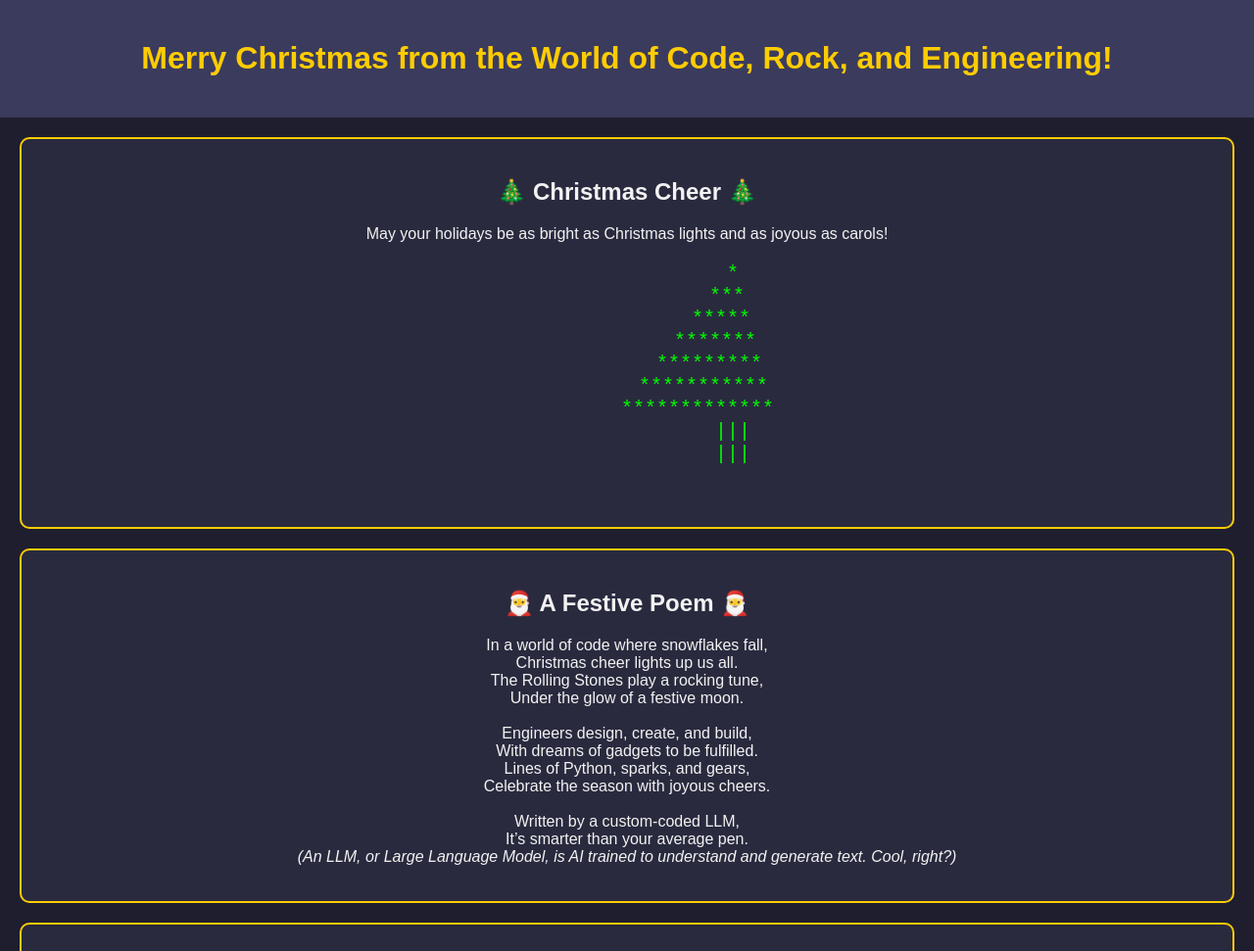
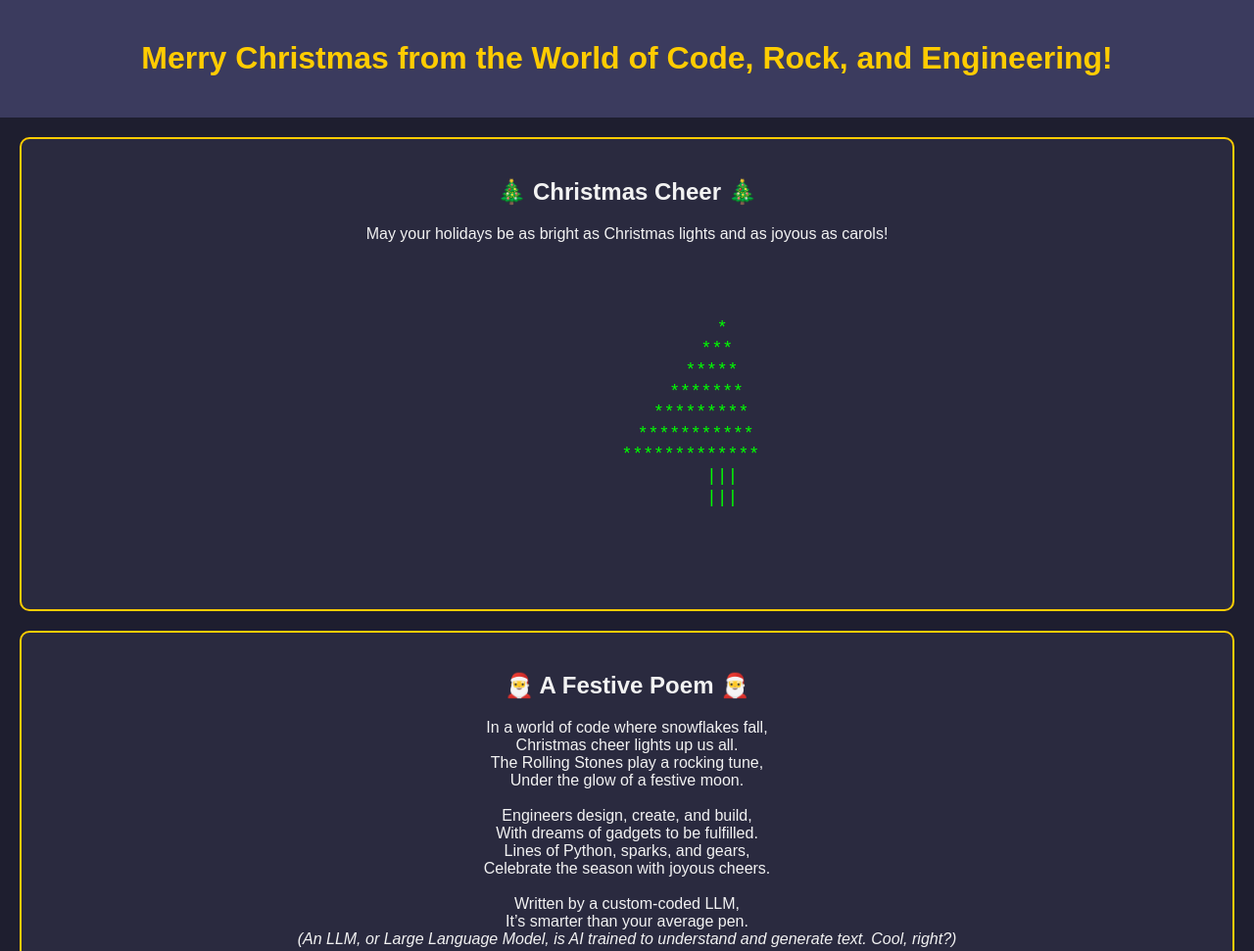
Before and after one commit to TechWorldG/christmas-code-rock-engineering, a plain HTML site: page index.html in a window 1280 px wide. Shown: the top 971 px of the page at 98% size. Drawn offline with Linux system fonts and the light colour scheme; a script that the page names is missing.

Commit message:
Update styles.css

```diff
--- a/styles.css
+++ b/styles.css
@@ -22,9 +22,12 @@ section {
 }
 
 .tree {
-    font-size: 20px;
+    font-size: 18px;
     color: #00ff00;
+    line-height: 1.2;
+    white-space: pre;
 }
+
 
 .code-snippet {
     background-color: #272822;
```
